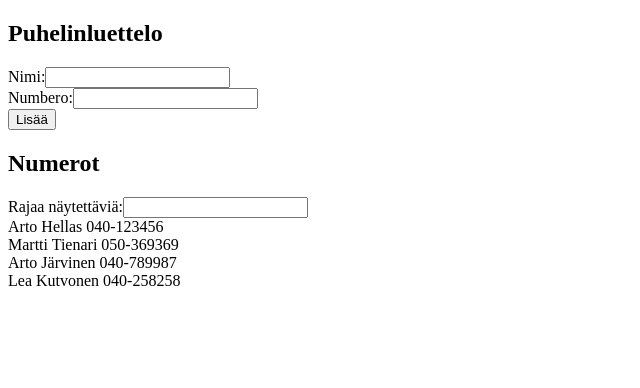
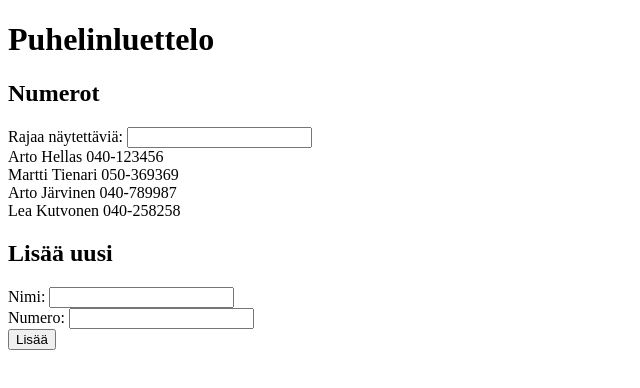
Before and after one commit to Eepa/full-stack-websovelluskehitys, a React (Create React App) app in the folder part2/exercises/phone-book/: page / in a window 1280 px wide. Shown: the top 388 px of the page, without its empty margins (0-640 px from the left). Built offline with nearby package versions, Linux system fonts and the light colour scheme.

Commit message:
Exercise 2.10 done

```diff
--- a/part2/exercises/phone-book/src/App.js
+++ b/part2/exercises/phone-book/src/App.js
@@ -4,6 +4,16 @@ import React from 'react';
 const Person = ({person}) => {
     return(
         <div>{person.name} {person.number}</div>
+    )
+};
+
+const Input = ({title, value, onChange}) => {
+    return (
+        <div>
+            {title}
+            <input value={value}
+                   onChange={onChange}/>
+        </div>
     )
 };
 
@@ -80,33 +90,23 @@ class App extends React.Component {
 
         return (
             <div>
-                <h2>Puhelinluettelo</h2>
+                <h1>Puhelinluettelo</h1>
+
+                <h2>Numerot</h2>
+
+                <Input title="Rajaa näytettäviä: " value={this.state.filter} onChange={this.handleFilterChange}/>
+
+                {filteredPersons.map(person => <Person key={person.name} person={person} />)}
+
+                <h2>Lisää uusi</h2>
                 <form onSubmit={this.addNewPerson}>
-                    <div>
-                        Nimi:
-                        <input value={this.state.newName}
-                               onChange={this.handleNameChange}/>
-                    </div>
-                    <div>
-                        Numbero:
-                        <input value={this.state.newNumber}
-                               onChange={this.handleNumberChange}/>
-                    </div>
+                    <Input title="Nimi: " value={this.state.newName} onChange={this.handleNameChange}/>
+                    <Input title="Numero: " value={this.state.newNumber} onChange={this.handleNumberChange}/>
+
                     <div>
                         <button type="submit">Lisää</button>
                     </div>
                 </form>
-
-
-                <h2>Numerot</h2>
-
-                <div>
-                    Rajaa näytettäviä:
-                    <input value={this.state.filter}
-                           onChange={this.handleFilterChange} />
-                </div>
-
-                {filteredPersons.map(person => <Person key={person.name} person={person} />)}
 
             </div>
         )
```
